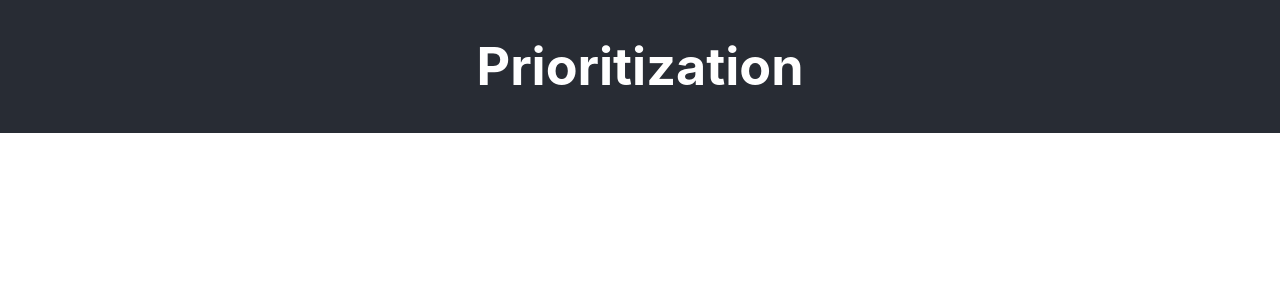
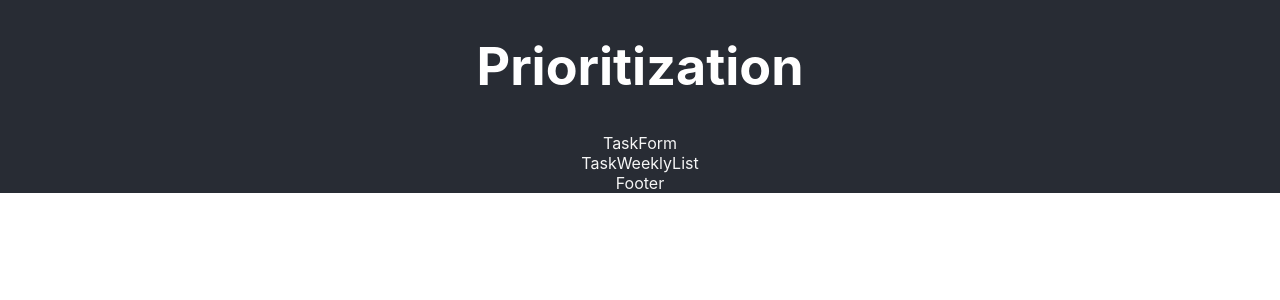
Before and after one commit to zsolt-nagy/react-prioritization-app, a React (Create React App) app: page / in a window 1280 px wide. Shown: the top 300 px of the page. Built offline with nearby package versions, Linux system fonts and the light colour scheme.

Commit message:
Basic components

```diff
--- a/src/App.css
+++ b/src/App.css
@@ -1,6 +1,7 @@
 .App {
   text-align: center;
   background-color: #282c34;
+  color: whitesmoke;
 }
 
 .App-header {
--- a/src/App.jsx
+++ b/src/App.jsx
@@ -1,4 +1,7 @@
 import './App.css';
+import Footer from './Components/Footer/Footer';
+import TaskForm from './Components/TaskForm/TaskForm';
+import TaskWeeklyList from './Components/TaskWeeklyList/TaskWeeklyList';
 
 function App() {
   return (
@@ -6,6 +9,13 @@ function App() {
       <header className="App-header">
         <h1>Prioritization</h1>
       </header>
+      <main>
+        <TaskForm />
+        <TaskWeeklyList />
+      </main>
+      <footer>
+        <Footer />
+      </footer>
     </div>
   );
 }
--- /dev/null
+++ b/src/Components/Footer/Footer.jsx
@@ -0,0 +1,7 @@
+import React from 'react';
+
+export default function Footer() {
+  return (
+    <div>Footer</div>
+  );
+}
--- /dev/null
+++ b/src/Components/TaskForm/TaskForm.jsx
@@ -0,0 +1,7 @@
+import React from 'react';
+
+export default function TaskForm() {
+  return (
+    <div>TaskForm</div>
+  );
+}
--- /dev/null
+++ b/src/Components/TaskWeeklyList/TaskWeeklyList.jsx
@@ -0,0 +1,7 @@
+import React from 'react';
+
+export default function TaskWeeklyList() {
+  return (
+    <div>TaskWeeklyList</div>
+  );
+}
```
